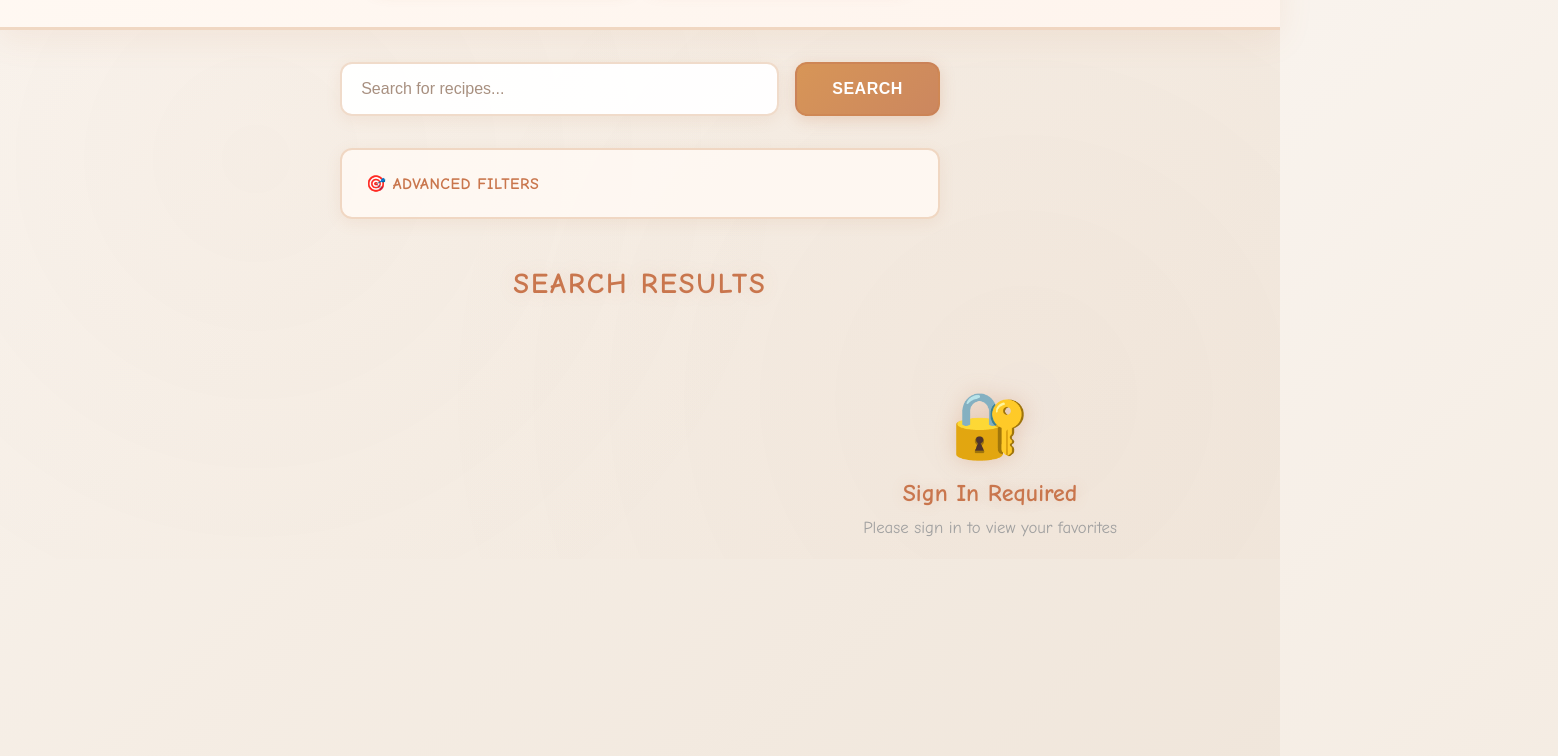
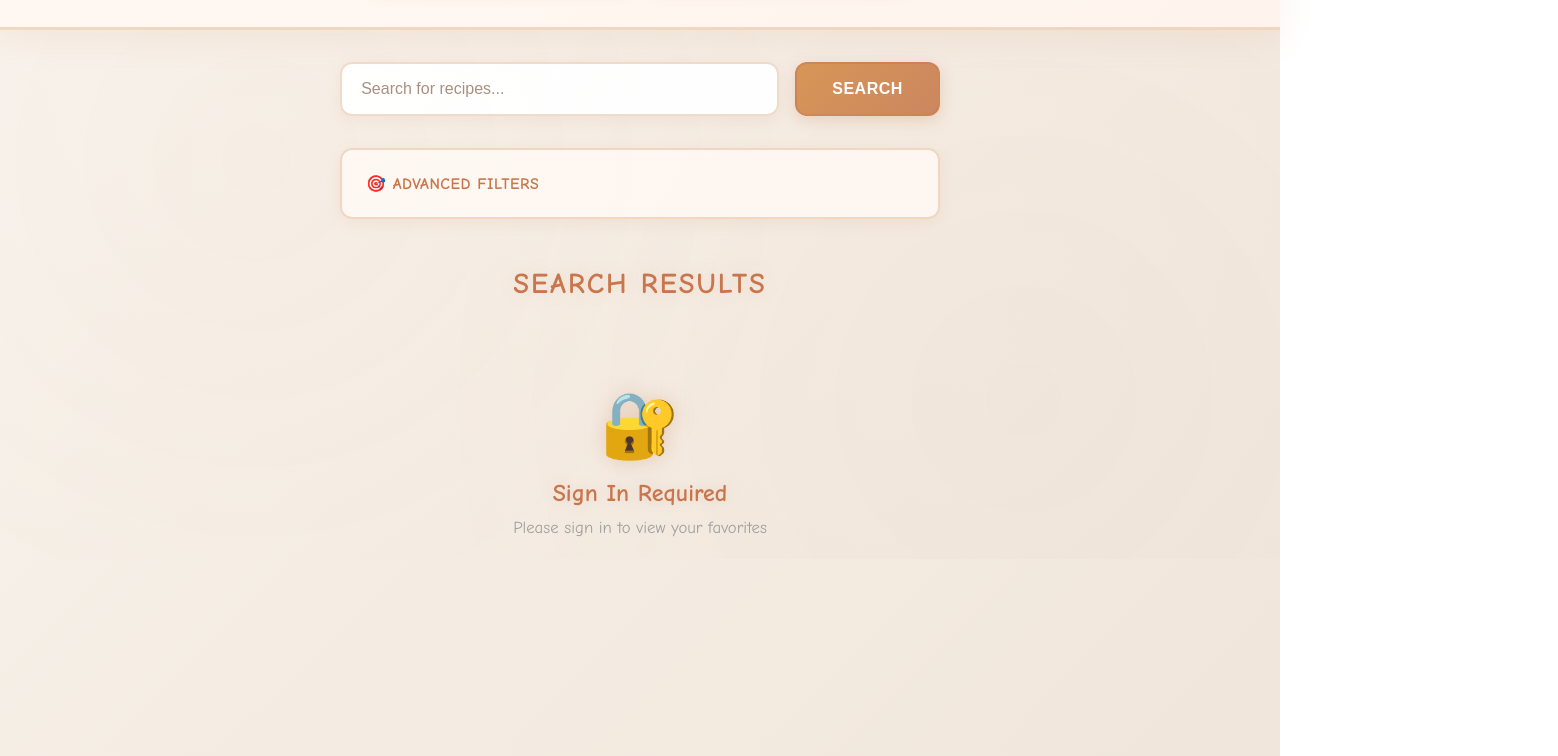
Before and after one commit to Jazzmine-Flora/recipe-finder, a website built with Vite: page index.html in a window 1280 px wide. Shown: the part 241-997 px from the top of the page, 1558 px wide, since content can reach past the window. Built offline with nearby package versions, Linux system fonts and the light colour scheme; no server answers.

Commit message:
Update styles

```diff
--- a/src/style.css
+++ b/src/style.css
@@ -584,14 +584,14 @@ body.dark-mode .theme-toggle:hover {
 
 .empty-state {
     text-align: center;
-    padding: 64px 64px;
+    padding: 64px 32px;
     color: #8b7355;
     display: flex;
     flex-direction: column;
     align-items: center;
     justify-content: center;
     width: 100%;
-    margin: 0 0 0 350px;
+
     grid-column: 1 / -1;
 }
 
```
